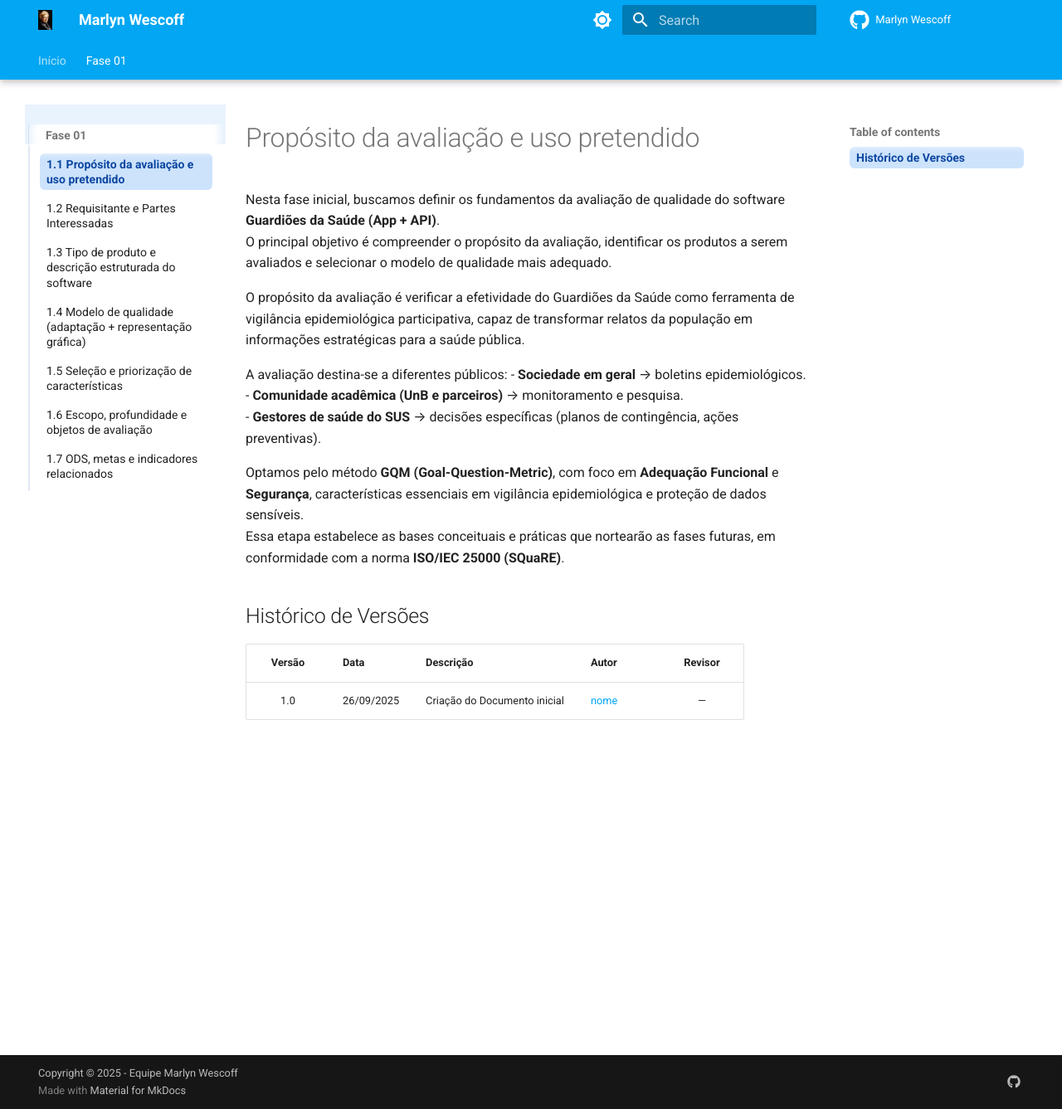
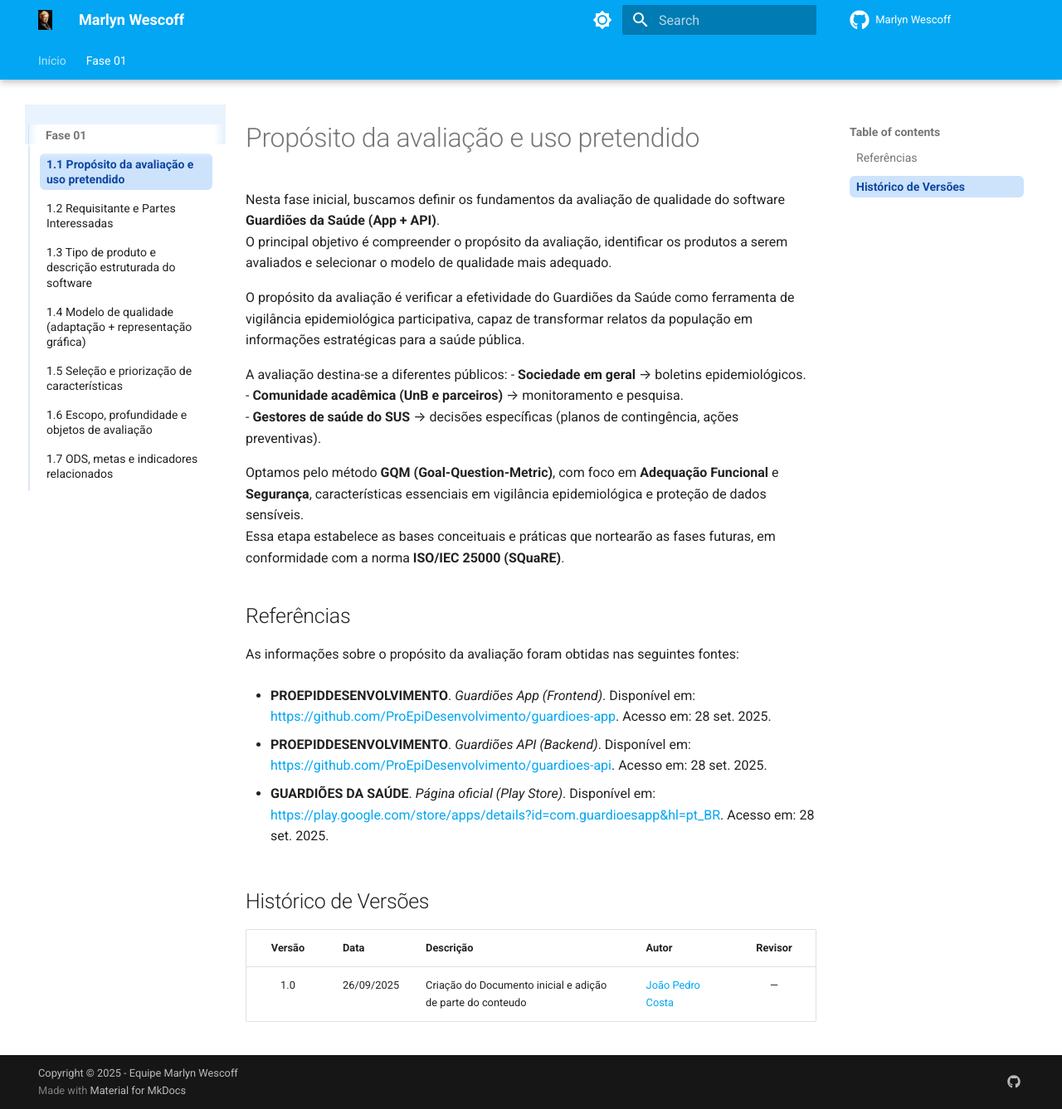
Before and after one commit to FCTE-Qualidade-de-Software-1/2025-2_T01_MARLYN-WESCOFF, an MkDocs documentation site: the page built from docs/Fase01/criterio1.md, in a window 1280 px wide and 1337 px high. Shown: the whole window at 83% size. Built offline with MkDocs 1.6.1 and Material for MkDocs 9.7.7, drawn with Linux system fonts in a browser that asks for light colours; comment, search, counter and statistics services are not loaded; the version menu is left out.

Commit message:
docs (criterio 1): adicionando referencias e adicionando autor no historico de versao

```diff
--- a/docs/Fase01/criterio1.md
+++ b/docs/Fase01/criterio1.md
@@ -13,8 +13,19 @@ A avaliação destina-se a diferentes públicos:
 Optamos pelo método **GQM (Goal-Question-Metric)**, com foco em **Adequação Funcional** e **Segurança**, características essenciais em vigilância epidemiológica e proteção de dados sensíveis.
 Essa etapa estabelece as bases conceituais e práticas que nortearão as fases futuras, em conformidade com a norma **ISO/IEC 25000 (SQuaRE)**.
 
+## Referências
+
+As informações sobre o propósito da avaliação foram obtidas nas seguintes fontes:
+
+- **PROEPIDDESENVOLVIMENTO**. *Guardiões App (Frontend)*. Disponível em: [https://github.com/ProEpiDesenvolvimento/guardioes-app](https://github.com/ProEpiDesenvolvimento/guardioes-app). Acesso em: 28 set. 2025.
+
+- **PROEPIDDESENVOLVIMENTO**. *Guardiões API (Backend)*. Disponível em: [https://github.com/ProEpiDesenvolvimento/guardioes-api](https://github.com/ProEpiDesenvolvimento/guardioes-api). Acesso em: 28 set. 2025.
+
+- **GUARDIÕES DA SAÚDE**. *Página oficial (Play Store)*. Disponível em: [https://play.google.com/store/apps/details?id=com.guardioesapp&hl=pt_BR](https://play.google.com/store/apps/details?id=com.guardioesapp&hl=pt_BR). Acesso em: 28 set. 2025.
+
+
 ## Histórico de Versões
 
 | Versão | Data       | Descrição                         | Autor                                | Revisor |
 |:------:|:----------|:----------------------------------|:-------------------------------------|:-------:|
-| 1.0    | 26/09/2025 | Criação do Documento inicial      | [nome](https://github.com/github)    |   —     |
+| 1.0    | 26/09/2025 | Criação do Documento inicial e adição de parte do conteudo | [João Pedro Costa](https://github.com/johnaopedro) |   —     |
```
